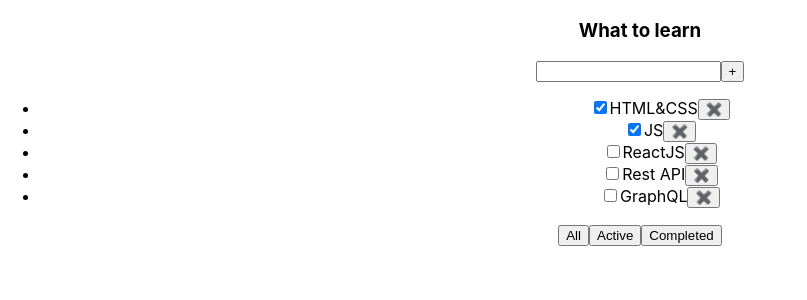
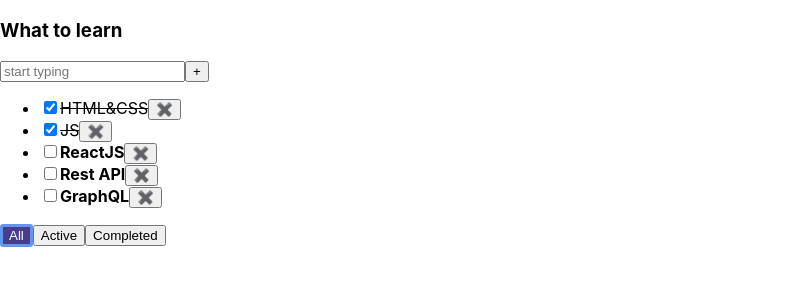
Before and after one commit to vaxich/todolist_on_lessons, a React (Create React App) app: page / in a window 1280 px wide. Shown: the top 300 px of the page, without its empty margins (0-807 px from the left). Built offline with nearby package versions, Linux system fonts and the light colour scheme.

Commit message:
done 4 lesson

```diff
--- a/package.json
+++ b/package.json
@@ -10,10 +10,12 @@
     "@types/node": "^16.7.13",
     "@types/react": "^18.0.0",
     "@types/react-dom": "^18.0.0",
+    "@types/uuid": "^9.0.6",
     "react": "^18.2.0",
     "react-dom": "^18.2.0",
     "react-scripts": "5.0.1",
     "typescript": "^4.4.2",
+    "uuid": "^9.0.1",
     "web-vitals": "^2.1.0"
   },
   "scripts": {
--- a/src/App.css
+++ b/src/App.css
@@ -1,38 +1,18 @@
-.App {
-  text-align: center;
+.task {
+  font-weight: bold;
 }
 
-.App-logo {
-  height: 40vmin;
-  pointer-events: none;
+.task-is-done {
+  font-weight: normal;
+  text-decoration: line-through;
 }
-
-@media (prefers-reduced-motion: no-preference) {
-  .App-logo {
-    animation: App-logo-spin infinite 20s linear;
-  }
+.btn-filter-active {
+  background-color: darkslateblue;
+  color: white;
+  border: 3px solid cornflowerblue;
+  border-radius: 3px;
 }
-
-.App-header {
-  background-color: #282c34;
-  min-height: 100vh;
-  display: flex;
-  flex-direction: column;
-  align-items: center;
-  justify-content: center;
-  font-size: calc(10px + 2vmin);
-  color: white;
+.input-error {
+  border: 2px solid red;
+  outline: none;
 }
-
-.App-link {
-  color: #61dafb;
-}
-
-@keyframes App-logo-spin {
-  from {
-    transform: rotate(0deg);
-  }
-  to {
-    transform: rotate(360deg);
-  }
-}
--- a/src/App.tsx
+++ b/src/App.tsx
@@ -1,6 +1,7 @@
 import React, { useState } from 'react'
 import './App.css'
-import Todolist from './Todolist';
+import Todolist, { TaskType } from './Todolist';
+import { v1 } from 'uuid';
 
 
 export type FilterValuesType = "All" | "Active" | "Completed"
@@ -8,13 +9,13 @@ export type FilterValuesType = "All" | "Active" | "Completed"
 function App() {
 
   // local state
-  let[tasks, setTasks] = useState(
+  let [tasks, setTasks] = useState(
     [
-      { id: 1, title: "HTML&CSS", isDone: true },
-      { id: 2, title: "JS", isDone: true },
-      { id: 3, title: "ReactJS", isDone: false },
-      { id: 4, title: "Rest API", isDone: false },
-      { id: 5, title: "GraphQL", isDone: false },
+      { id: v1(), title: "HTML&CSS", isDone: true },
+      { id: v1(), title: "JS", isDone: true },
+      { id: v1(), title: "ReactJS", isDone: false },
+      { id: v1(), title: "Rest API", isDone: false },
+      { id: v1(), title: "GraphQL", isDone: false },
     ]
   )
   // filter state
@@ -23,14 +24,14 @@ function App() {
   let tasksForTodolist = tasks // здесь храним отфильтрованные таски
 
   if (filter === "Active") {
-    tasksForTodolist = tasks.filter( task => task.isDone === false)
+    tasksForTodolist = tasks.filter(task => task.isDone === false)
   }
   if (filter === "Completed") {
-    tasksForTodolist = tasks.filter( task => task.isDone === true)
+    tasksForTodolist = tasks.filter(task => task.isDone === true)
   }
 
   // function removed one tasks
-  const removeTask = (id: number) => {
+  const removeTask = (id: string) => {
     let filteredTasks = tasks.filter(task => task.id !== id);
     setTasks(filteredTasks);
 
@@ -39,15 +40,29 @@ function App() {
   const changeFilter = (value: FilterValuesType) => {
     setFilter(value);
   }
+  // function add task
+  const addTask = (title: string) => {
+    let task = { id: v1(), title: title, isDone: false }
+    let newTasks = [task, ...tasks]
+    setTasks(newTasks)
+  }
+  // function change status
+  const changeTaskStatus = (taskId: string) => {
+    const nextState: Array<TaskType> = tasks.map((task: TaskType) => task.id === taskId ? { ...task, isDone: !task.isDone } : task)
+    setTasks(nextState)
+  }
 
   return (
     <div className='App'>
 
       <Todolist
         title="What to learn"
+        filter = {filter}
         tasks={tasksForTodolist}
         removeTask={removeTask}
-        changeFilter = {changeFilter}
+        changeFilter={changeFilter}
+        addTask={addTask}
+        changeTaskStatus = {changeTaskStatus}
       />
 
 
--- a/src/Todolist.tsx
+++ b/src/Todolist.tsx
@@ -1,47 +1,95 @@
-import React from 'react'
+import React, { ChangeEvent, useState, KeyboardEvent } from 'react'
 import { FilterValuesType } from './App'
 
 
 type PropsType = {
   title: string
   tasks: Array<TaskType>
-  removeTask: (id: number) => void
+  filter:FilterValuesType
+  removeTask: (id: string) => void
   changeFilter: (value: FilterValuesType) => void
+  addTask: (title: string) => void
+  changeTaskStatus: (taskId: string) => void
 
 }
-type TaskType = {
-  id: number
+export type TaskType = {
+  id: string
   title: string
   isDone: boolean
 }
 
 
 function Todolist(props: PropsType) {
+
+  let [title, setTitle] = useState("");
+  let [error, setError] = useState(false);
+
+  const addTaksHandler = () => {
+    let trimmedTitle = title.trim();
+    if(trimmedTitle !== "") {
+      props.addTask(title)
+    } else {
+      setError(true)
+    }
+
+    setTitle("")
+  }
+  const onChangeHanler = (event: ChangeEvent<HTMLInputElement>) => {
+    error && setError(false)
+    setTitle(event.currentTarget.value.trimStart())
+
+
+  }
+  const onKeyDownHandler = (event: KeyboardEvent<HTMLInputElement>) => {
+    if (event.key === "Enter") {
+      addTaksHandler()
+    }
+  }
+  const onChangeFiltetHandler = (filterName: FilterValuesType) => {
+    props.changeFilter(filterName)
+  }
+
+
+  let taskList = props.tasks.length ? props.tasks.map((task) => {
+    const removeaskHandler = () => props.removeTask(task.id)
+    const onChangeTaskStatusHandler = () => props.changeTaskStatus(task.id)
+    const taskClass = task.isDone ? "task-is-done" : "task"
+    return (
+      <li key={task.id} className={taskClass}>
+        <input
+          type='checkbox'
+          checked={task.isDone}
+          onChange={onChangeTaskStatusHandler}
+        />
+        <span >{task.title}</span>
+        <button onClick={removeaskHandler}>✖️</button>
+      </li>
+    )
+  })
+    : <span>your task list is empty</span>
+
   return (
     <div>
       <h3>{props.title}</h3>
       <div>
-        <input />
-        <button>+</button>
+        <input
+          onChange={onChangeHanler}
+          onKeyDown={onKeyDownHandler}
+          value={title}
+          placeholder='start typing'
+          className={error ? "input-error" : ""}
+        />
+        <button onClick={addTaksHandler}>+</button>
       </div>
       <ul>
-        {props.tasks.map((task, index) => {
 
-          return (
-            <li key={task.id}>
-              <input type='checkbox' checked={task.isDone} />
-              <span>{task.title}</span>
-              <button onClick={ () => {props.removeTask(task.id)}}>✖️</button>
-            </li>
-          )
-        })}
-
+        {taskList}
 
       </ul>
       <div>
-        <button onClick={ () => props.changeFilter("All")}>All</button>
-        <button onClick={ () => props.changeFilter("Active")}>Active</button>
-        <button onClick={ () => props.changeFilter("Completed")}>Completed</button>
+        <button className={ props.filter === "All" ? "btn-filter-active" : undefined} onClick={() => onChangeFiltetHandler("All")}>All</button>
+        <button className={ props.filter === "Active" ? "btn-filter-active" : undefined}  onClick={() => onChangeFiltetHandler("Active")}>Active</button>
+        <button className={ props.filter === "Completed" ? "btn-filter-active" : undefined}  onClick={() => onChangeFiltetHandler("Completed")}>Completed</button>
       </div>
     </div>
   )
```
Also changed, not shown: 1 other file (tests, documents, lock files or other folders).
